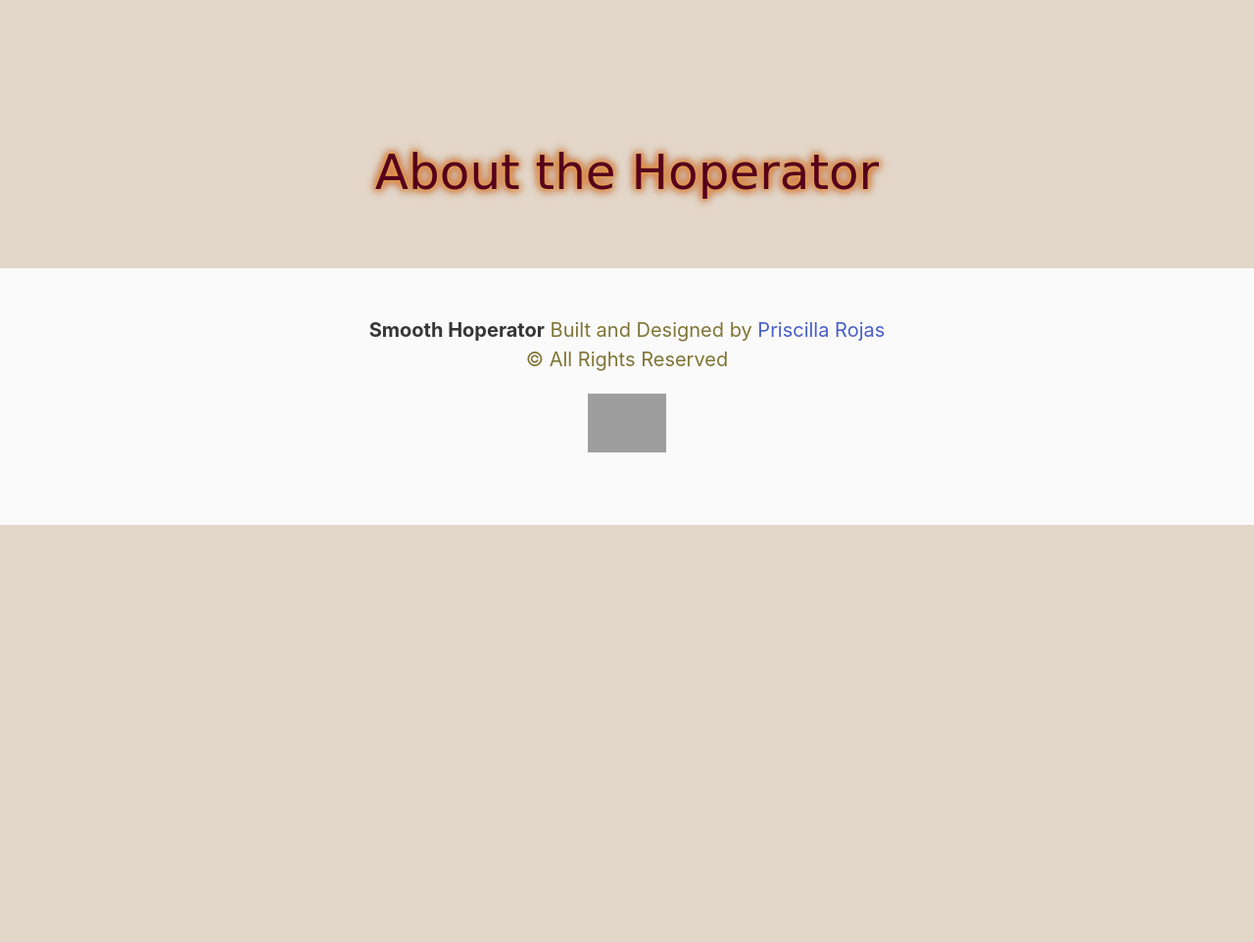
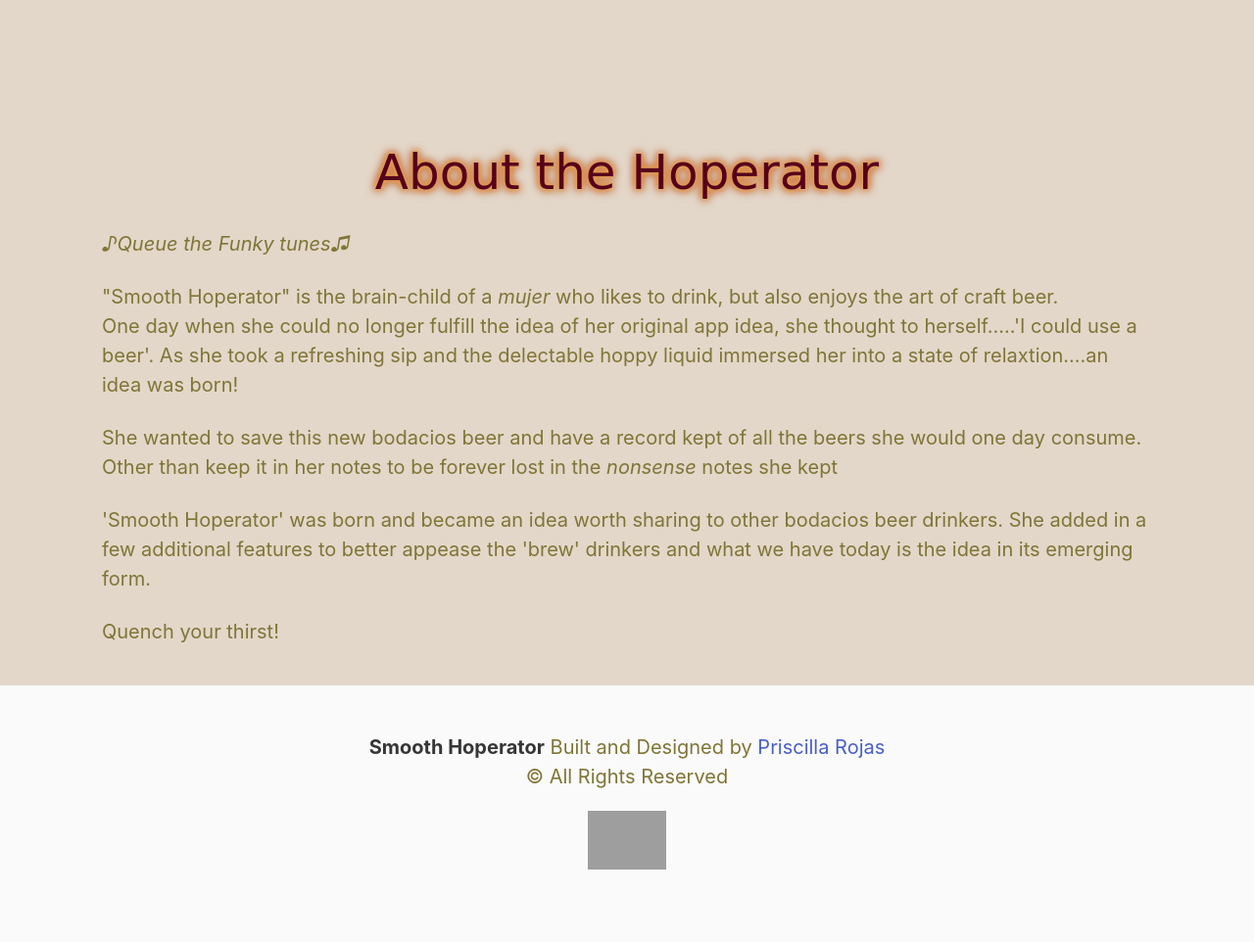
Before and after one commit to prireds174/smooth-hoperator, a Django app: page /about/ in a window 1280 px wide. Shown: the part 624-1586 px from the top of the page at 98% size. Before the commit the page ends 1160 px from the top, so only its background shows below. Run offline with Django 4.2, Linux system fonts and the light colour scheme; some web fonts are replaced; grey boxes are pictures that could not be loaded.

Commit message:
More Clean-up pt3

```diff
--- a/main_app/templates/about.html
+++ b/main_app/templates/about.html
@@ -2,4 +2,16 @@
 {% block content %}
 
     <h1>About the Hoperator</h1>
+
+    <p><em>♪Queue the Funky tunes♫</em></p>
+    <br>
+    <p>"Smooth Hoperator" is the brain-child of a <em>mujer</em> who likes to drink, but also enjoys the art of craft beer.</p>
+    <p>One day when she could no longer fulfill the idea of her original app idea, she thought to herself.....'I could use a beer'. As she took a refreshing sip and the delectable hoppy liquid immersed her into a state of relaxtion....an idea was born!</p>
+    <br>
+    <p>She wanted to save this new bodacios beer and have a record kept of all the beers she would one day consume. Other than keep it in her notes to be forever lost in the <em>nonsense</em> notes she kept</p>
+    <br>
+    <p>'Smooth Hoperator' was born and became an idea worth sharing to other bodacios beer drinkers. She added in a few additional features to better appease the 'brew' drinkers and what we have today is the idea in its emerging form. </p>
+    <br>
+    <p>Quench your thirst!</p>
+
 {% endblock %}
```
